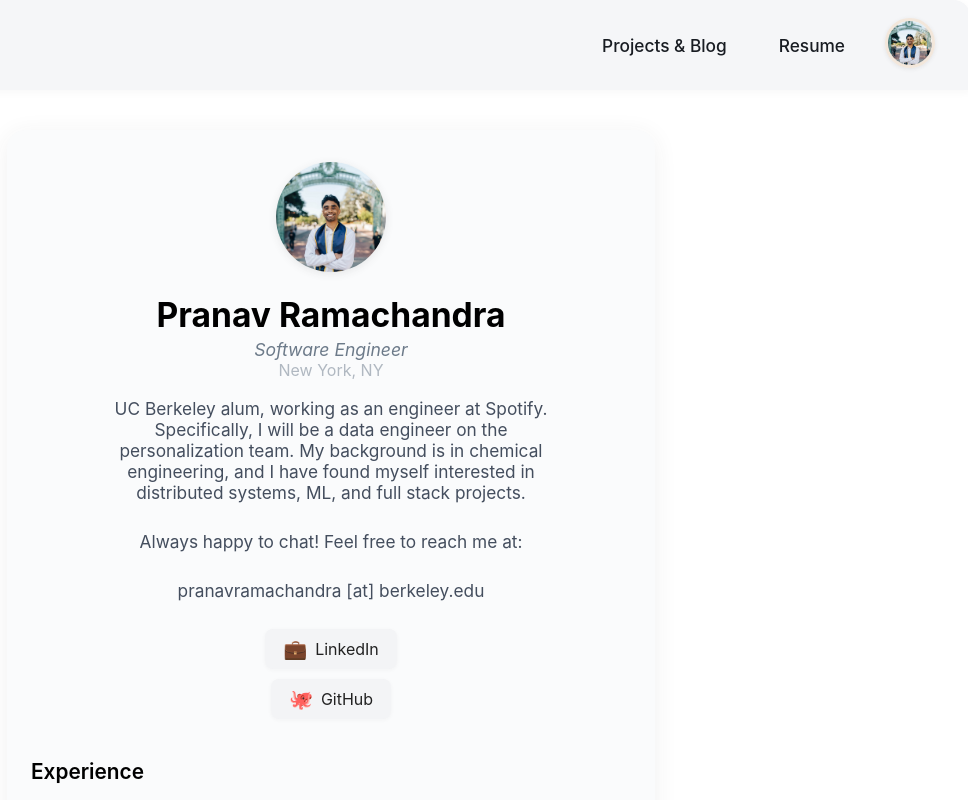
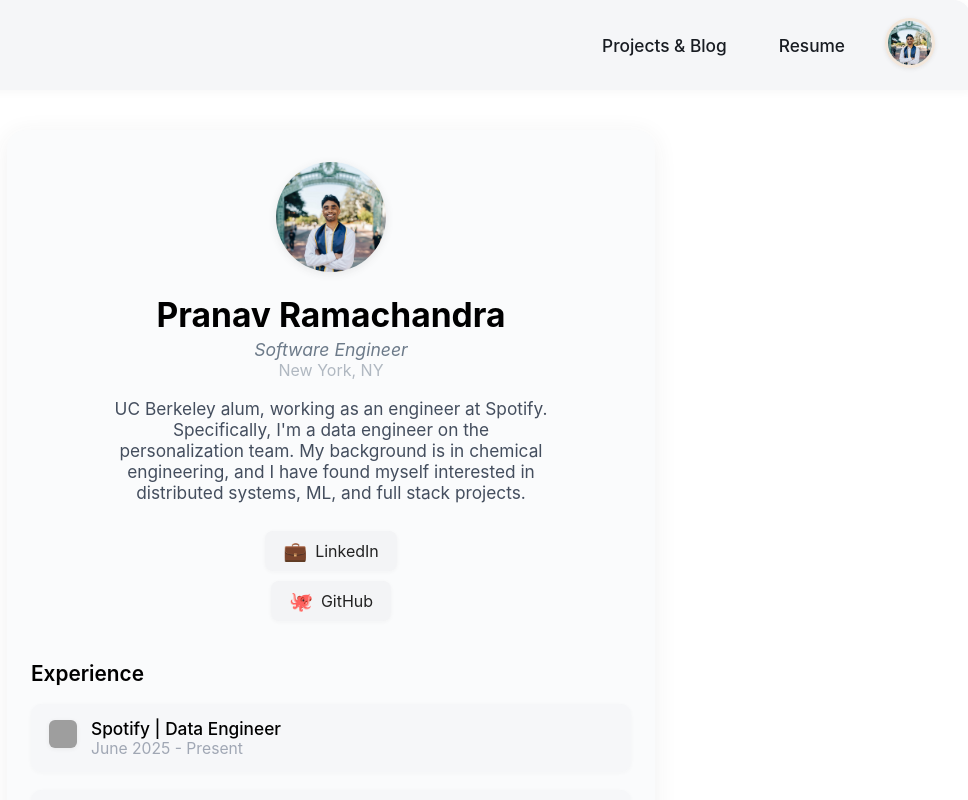
Before and after one commit to pranavramachandra1/website, a React (Create React App) app: page / in a window 1280 px wide. Shown: the top 800 px of the page, without its empty margins (309-1277 px from the left). Built offline with nearby package versions, Linux system fonts and the light colour scheme; grey boxes are pictures that could not be loaded.

Commit message:
removed my email lmao

```diff
--- a/src/components/homepage.js
+++ b/src/components/homepage.js
@@ -15,15 +15,9 @@
         <div className="subtitle">Software Engineer</div>
         <div className="location">New York, NY</div>
         <p className="bio">
-          UC Berkeley alum, working as an engineer at Spotify. Specifically, I will be a data engineer on the personalization team. My background is in chemical engineering, and I have found myself interested in distributed systems, ML, and full stack projects.
+          UC Berkeley alum, working as an engineer at Spotify. Specifically, I'm a data engineer on the personalization team. My background is in chemical engineering, and I have found myself interested in distributed systems, ML, and full stack projects.
         </p>
 
-        <p className="bio">
-          Always happy to chat! Feel free to reach me at:
-        </p>
-        <p className="bio">
-          pranavramachandra [at] berkeley.edu
-        </p>
         <div className="social-links">
           <a href="https://www.linkedin.com/in/pranavramachandra/" className="social-link" target="_blank" rel="noopener noreferrer">
             <span role="img" aria-label="LinkedIn" className="icon">💼</span> LinkedIn
@@ -45,8 +39,8 @@
               />
             </span>
             <div className="timeline-content">
-              <div className="role">Spotify | Incoming Data Engineer</div>
-              <div className="duration">May 2025 - Present</div>
+              <div className="role">Spotify | Data Engineer</div>
+              <div className="duration">June 2025 - Present</div>
             </div>
           </div>
           <div className="timeline-item">
```
